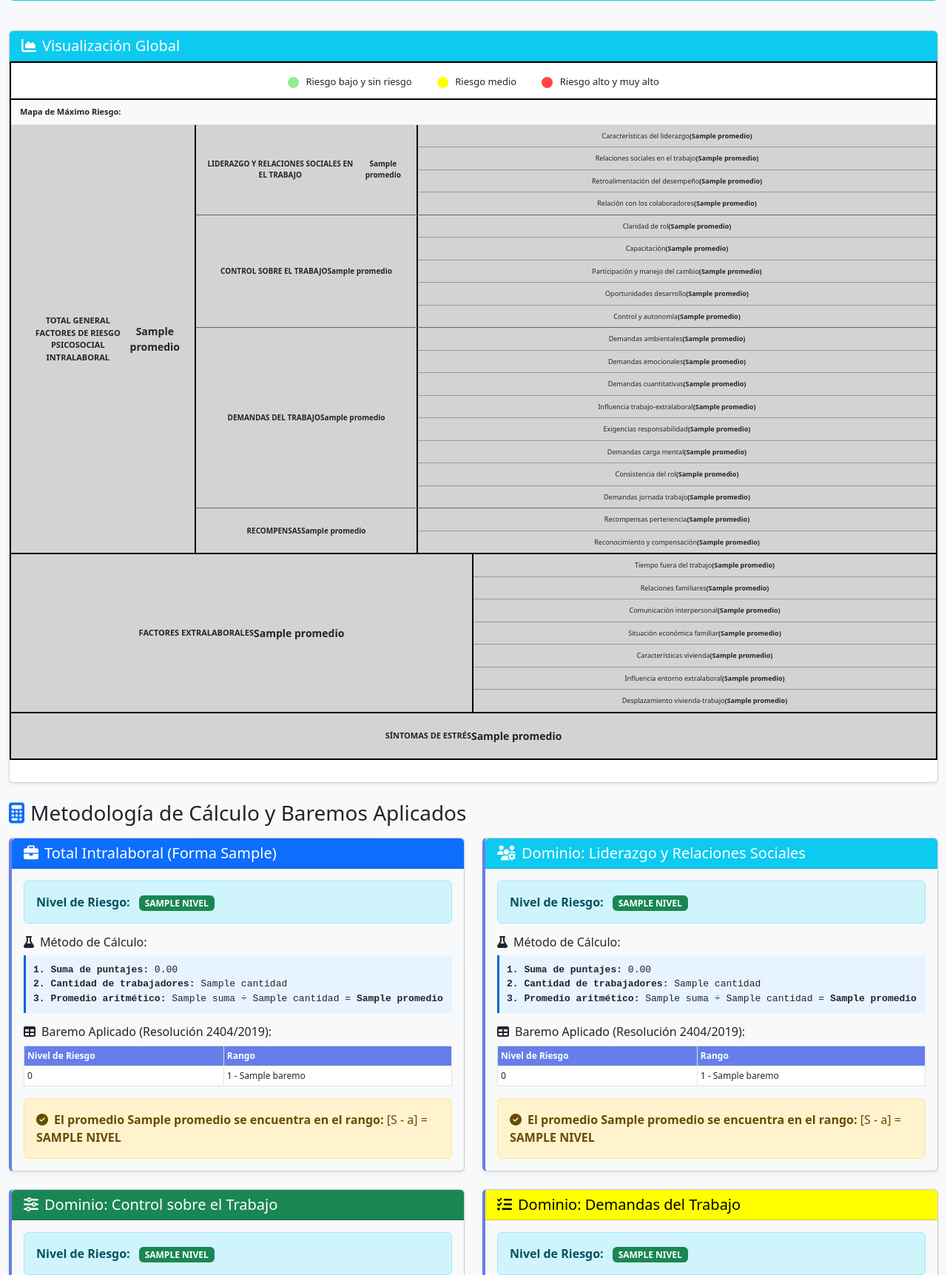
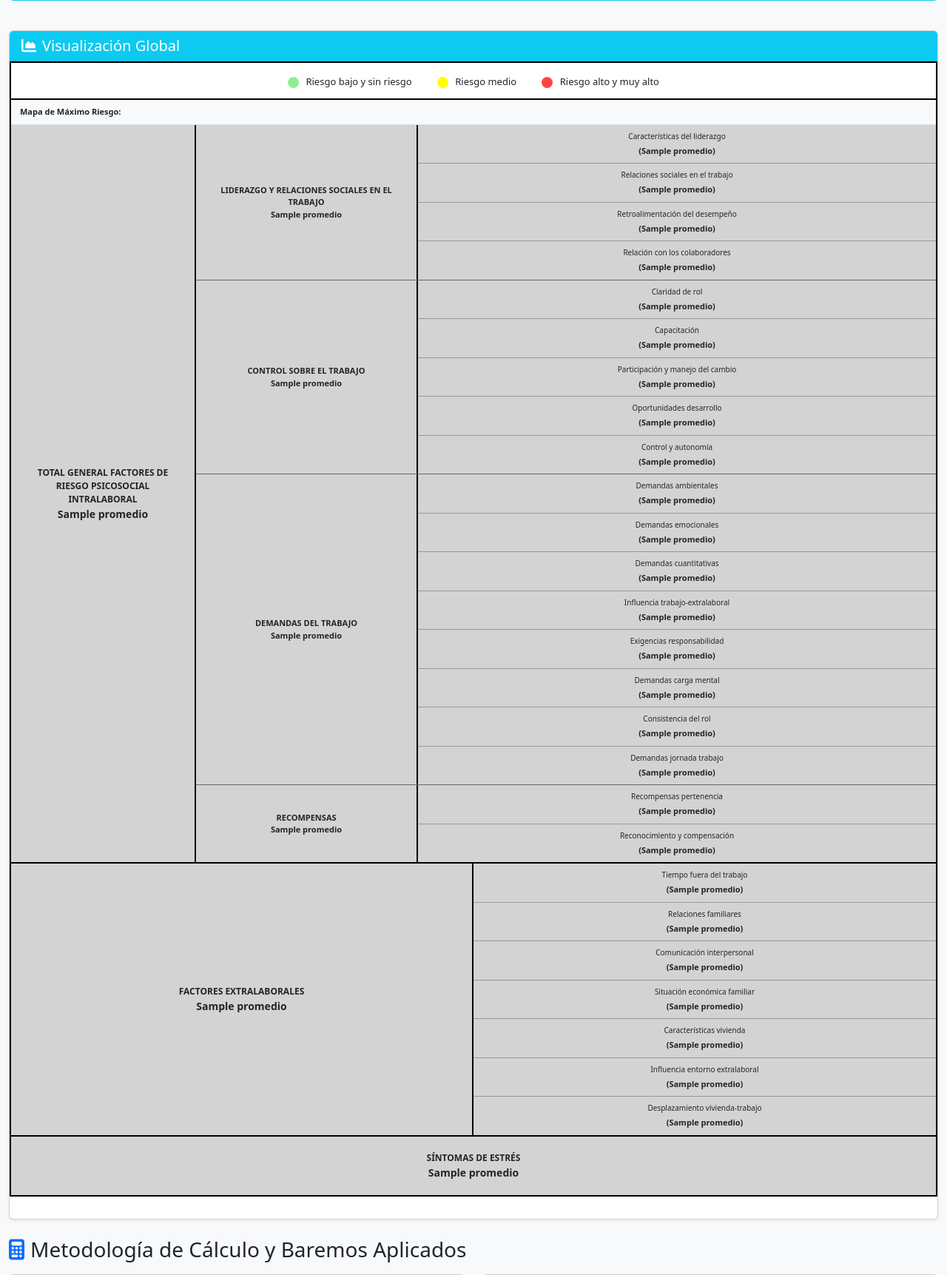
Before and after one commit to edielestudiante2023/psirysk, a CodeIgniter 4 app: the page made by app/Views/reports/heatmap_detail.php in a window 1280 px wide. Shown: the part 472-2195 px from the top of the page at 74% size. Run offline with PHP 8.4 and a stand-in for CodeIgniter, Linux system fonts and the light colour scheme; the template is opened without the code that fills it: most values are stand-ins (such as "Sample title", 1, 10 or a date in 2020); data that the repository does not hold is empty; some libraries are stand-ins or nearby versions.

Commit message:
fix: Mejorar estilos del mapa de calor - separar texto y números, texto blanco en fondo rojo
- Separar texto de dimensiones y puntajes en líneas diferentes usando flexbox column
- Aumentar tamaño de fuente (dimensiones 10px, scores 11px, dominios/totales 12px)
- Texto blanco en celdas con fondo rojo (bg-danger) para mejor legibilidad

🤖 Generated with [Claude Code](https://claude.com/claude-code)

Co-Authored-By: Claude Opus 4.5 <noreply@anthropic.com>

```diff
--- a/app/Views/reports/heatmap_detail.php
+++ b/app/Views/reports/heatmap_detail.php
@@ -41,10 +41,11 @@
             flex: 0 0 20%;
             padding: 20px;
             display: flex;
+            flex-direction: column;
             align-items: center;
             justify-content: center;
             font-weight: bold;
-            font-size: 11px;
+            font-size: 12px;
             text-align: center;
             border-right: 2px solid #000;
         }
@@ -64,9 +65,10 @@
             flex: 0 0 30%;
             padding: 10px;
             font-weight: bold;
-            font-size: 10px;
+            font-size: 11px;
             text-align: center;
             display: flex;
+            flex-direction: column;
             align-items: center;
             justify-content: center;
             border-right: 2px solid #000;
@@ -80,10 +82,24 @@
             flex: 1;
             padding: 8px 12px;
             border-bottom: 1px solid #999;
-            font-size: 9px;
+            font-size: 10px;
             display: flex;
+            flex-direction: column;
             align-items: center;
             justify-content: center;
+            text-align: center;
+        }
+        .heatmap-dimension .dimension-score {
+            margin-top: 4px;
+            font-size: 11px;
+        }
+        /* Texto blanco en fondo rojo - aplicar a todos los elementos hijos */
+        .bg-danger,
+        .bg-danger span,
+        .bg-danger strong,
+        .bg-danger .dimension-score,
+        .bg-danger .dimension-score strong {
+            color: white !important;
         }
         .heatmap-dimension:last-child {
             border-bottom: none;
@@ -101,10 +117,11 @@
             flex: 0 0 50%;
             padding: 20px;
             display: flex;
+            flex-direction: column;
             align-items: center;
             justify-content: center;
             font-weight: bold;
-            font-size: 11px;
+            font-size: 12px;
             text-align: center;
             border-right: 2px solid #000;
         }
@@ -392,11 +409,11 @@
                                             <br><strong><?= formatWorstScore($heatmapCalculations['dom_liderazgo']) ?></strong>
                                         </div>
                                         <div class="dimensions-cell">
-                                            <div class="heatmap-dimension <?= getColorClass($heatmapCalculations['dim_caracteristicas_liderazgo']['nivel']) ?>">Características del liderazgo <strong>(<?= formatWorstScore($heatmapCalculations['dim_caracteristicas_liderazgo']) ?>)</strong></div>
-                                            <div class="heatmap-dimension <?= getColorClass($heatmapCalculations['dim_relaciones_sociales']['nivel']) ?>">Relaciones sociales en el trabajo <strong>(<?= formatWorstScore($heatmapCalculations['dim_relaciones_sociales']) ?>)</strong></div>
-                                            <div class="heatmap-dimension <?= getColorClass($heatmapCalculations['dim_retroalimentacion']['nivel']) ?>">Retroalimentación del desempeño <strong>(<?= formatWorstScore($heatmapCalculations['dim_retroalimentacion']) ?>)</strong></div>
+                                            <div class="heatmap-dimension <?= getColorClass($heatmapCalculations['dim_caracteristicas_liderazgo']['nivel']) ?>"><span>Características del liderazgo</span><span class="dimension-score"><strong>(<?= formatWorstScore($heatmapCalculations['dim_caracteristicas_liderazgo']) ?>)</strong></span></div>
+                                            <div class="heatmap-dimension <?= getColorClass($heatmapCalculations['dim_relaciones_sociales']['nivel']) ?>"><span>Relaciones sociales en el trabajo</span><span class="dimension-score"><strong>(<?= formatWorstScore($heatmapCalculations['dim_relaciones_sociales']) ?>)</strong></span></div>
+                                            <div class="heatmap-dimension <?= getColorClass($heatmapCalculations['dim_retroalimentacion']['nivel']) ?>"><span>Retroalimentación del desempeño</span><span class="dimension-score"><strong>(<?= formatWorstScore($heatmapCalculations['dim_retroalimentacion']) ?>)</strong></span></div>
                                             <?php if (isset($heatmapCalculations['dim_relacion_colaboradores'])): ?>
-                                            <div class="heatmap-dimension <?= getColorClass($heatmapCalculations['dim_relacion_colaboradores']['nivel']) ?>">Relación con los colaboradores <strong>(<?= formatWorstScore($heatmapCalculations['dim_relacion_colaboradores']) ?>)</strong></div>
+                                            <div class="heatmap-dimension <?= getColorClass($heatmapCalculations['dim_relacion_colaboradores']['nivel']) ?>"><span>Relación con los colaboradores</span><span class="dimension-score"><strong>(<?= formatWorstScore($heatmapCalculations['dim_relacion_colaboradores']) ?>)</strong></span></div>
                                             <?php endif; ?>
                                         </div>
                                     </div>
@@ -406,11 +423,11 @@
                                             <br><strong><?= formatWorstScore($heatmapCalculations['dom_control']) ?></strong>
                                         </div>
                                         <div class="dimensions-cell">
-                                            <div class="heatmap-dimension <?= getColorClass($heatmapCalculations['dim_claridad_rol']['nivel']) ?>">Claridad de rol <strong>(<?= formatWorstScore($heatmapCalculations['dim_claridad_rol']) ?>)</strong></div>
-                                            <div class="heatmap-dimension <?= getColorClass($heatmapCalculations['dim_capacitacion']['nivel']) ?>">Capacitación <strong>(<?= formatWorstScore($heatmapCalculations['dim_capacitacion']) ?>)</strong></div>
-                                            <div class="heatmap-dimension <?= getColorClass($heatmapCalculations['dim_participacion_manejo_cambio']['nivel']) ?>">Participación y manejo del cambio <strong>(<?= formatWorstScore($heatmapCalculations['dim_participacion_manejo_cambio']) ?>)</strong></div>
-                                            <div class="heatmap-dimension <?= getColorClass($heatmapCalculations['dim_oportunidades_desarrollo']['nivel']) ?>">Oportunidades desarrollo <strong>(<?= formatWorstScore($heatmapCalculations['dim_oportunidades_desarrollo']) ?>)</strong></div>
-                                            <div class="heatmap-dimension <?= getColorClass($heatmapCalculations['dim_control_autonomia']['nivel']) ?>">Control y autonomía <strong>(<?= formatWorstScore($heatmapCalculations['dim_control_autonomia']) ?>)</strong></div>
+                                            <div class="heatmap-dimension <?= getColorClass($heatmapCalculations['dim_claridad_rol']['nivel']) ?>"><span>Claridad de rol</span><span class="dimension-score"><strong>(<?= formatWorstScore($heatmapCalculations['dim_claridad_rol']) ?>)</strong></span></div>
+                                            <div class="heatmap-dimension <?= getColorClass($heatmapCalculations['dim_capacitacion']['nivel']) ?>"><span>Capacitación</span><span class="dimension-score"><strong>(<?= formatWorstScore($heatmapCalculations['dim_capacitacion']) ?>)</strong></span></div>
+                                            <div class="heatmap-dimension <?= getColorClass($heatmapCalculations['dim_participacion_manejo_cambio']['nivel']) ?>"><span>Participación y manejo del cambio</span><span class="dimension-score"><strong>(<?= formatWorstScore($heatmapCalculations['dim_participacion_manejo_cambio']) ?>)</strong></span></div>
+                                            <div class="heatmap-dimension <?= getColorClass($heatmapCalculations['dim_oportunidades_desarrollo']['nivel']) ?>"><span>Oportunidades desarrollo</span><span class="dimension-score"><strong>(<?= formatWorstScore($heatmapCalculations['dim_oportunidades_desarrollo']) ?>)</strong></span></div>
+                                            <div class="heatmap-dimension <?= getColorClass($heatmapCalculations['dim_control_autonomia']['nivel']) ?>"><span>Control y autonomía</span><span class="dimension-score"><strong>(<?= formatWorstScore($heatmapCalculations['dim_control_autonomia']) ?>)</strong></span></div>
                                         </div>
                                     </div>
                                     <div class="domain-row">
@@ -419,18 +436,18 @@
                                             <br><strong><?= formatWorstScore($heatmapCalculations['dom_demandas']) ?></strong>
                                         </div>
                                         <div class="dimensions-cell">
-                                            <div class="heatmap-dimension <?= getColorClass($heatmapCalculations['dim_demandas_ambientales']['nivel']) ?>">Demandas ambientales <strong>(<?= formatWorstScore($heatmapCalculations['dim_demandas_ambientales']) ?>)</strong></div>
-                                            <div class="heatmap-dimension <?= getColorClass($heatmapCalculations['dim_demandas_emocionales']['nivel']) ?>">Demandas emocionales <strong>(<?= formatWorstScore($heatmapCalculations['dim_demandas_emocionales']) ?>)</strong></div>
-                                            <div class="heatmap-dimension <?= getColorClass($heatmapCalculations['dim_demandas_cuantitativas']['nivel']) ?>">Demandas cuantitativas <strong>(<?= formatWorstScore($heatmapCalculations['dim_demandas_cuantitativas']) ?>)</strong></div>
-                                            <div class="heatmap-dimension <?= getColorClass($heatmapCalculations['dim_influencia_trabajo_entorno_extralaboral']['nivel']) ?>">Influencia trabajo-extralaboral <strong>(<?= formatWorstScore($heatmapCalculations['dim_influencia_trabajo_entorno_extralaboral']) ?>)</strong></div>
+                                            <div class="heatmap-dimension <?= getColorClass($heatmapCalculations['dim_demandas_ambientales']['nivel']) ?>"><span>Demandas ambientales</span><span class="dimension-score"><strong>(<?= formatWorstScore($heatmapCalculations['dim_demandas_ambientales']) ?>)</strong></span></div>
+                                            <div class="heatmap-dimension <?= getColorClass($heatmapCalculations['dim_demandas_emocionales']['nivel']) ?>"><span>Demandas emocionales</span><span class="dimension-score"><strong>(<?= formatWorstScore($heatmapCalculations['dim_demandas_emocionales']) ?>)</strong></span></div>
+                                            <div class="heatmap-dimension <?= getColorClass($heatmapCalculations['dim_demandas_cuantitativas']['nivel']) ?>"><span>Demandas cuantitativas</span><span class="dimension-score"><strong>(<?= formatWorstScore($heatmapCalculations['dim_demandas_cuantitativas']) ?>)</strong></span></div>
+                                            <div class="heatmap-dimension <?= getColorClass($heatmapCalculations['dim_influencia_trabajo_entorno_extralaboral']['nivel']) ?>"><span>Influencia trabajo-extralaboral</span><span class="dimension-score"><strong>(<?= formatWorstScore($heatmapCalculations['dim_influencia_trabajo_entorno_extralaboral']) ?>)</strong></span></div>
                                             <?php if (isset($heatmapCalculations['dim_demandas_responsabilidad'])): ?>
-                                            <div class="heatmap-dimension <?= getColorClass($heatmapCalculations['dim_demandas_responsabilidad']['nivel']) ?>">Exigencias responsabilidad <strong>(<?= formatWorstScore($heatmapCalculations['dim_demandas_responsabilidad']) ?>)</strong></div>
+                                            <div class="heatmap-dimension <?= getColorClass($heatmapCalculations['dim_demandas_responsabilidad']['nivel']) ?>"><span>Exigencias responsabilidad</span><span class="dimension-score"><strong>(<?= formatWorstScore($heatmapCalculations['dim_demandas_responsabilidad']) ?>)</strong></span></div>
                                             <?php endif; ?>
-                                            <div class="heatmap-dimension <?= getColorClass($heatmapCalculations['dim_carga_mental']['nivel']) ?>">Demandas carga mental <strong>(<?= formatWorstScore($heatmapCalculations['dim_carga_mental']) ?>)</strong></div>
+                                            <div class="heatmap-dimension <?= getColorClass($heatmapCalculations['dim_carga_mental']['nivel']) ?>"><span>Demandas carga mental</span><span class="dimension-score"><strong>(<?= formatWorstScore($heatmapCalculations['dim_carga_mental']) ?>)</strong></span></div>
                                             <?php if (isset($heatmapCalculations['dim_consistencia_rol'])): ?>
-                                            <div class="heatmap-dimension <?= getColorClass($heatmapCalculations['dim_consistencia_rol']['nivel']) ?>">Consistencia del rol <strong>(<?= formatWorstScore($heatmapCalculations['dim_consistencia_rol']) ?>)</strong></div>
+                                            <div class="heatmap-dimension <?= getColorClass($heatmapCalculations['dim_consistencia_rol']['nivel']) ?>"><span>Consistencia del rol</span><span class="dimension-score"><strong>(<?= formatWorstScore($heatmapCalculations['dim_consistencia_rol']) ?>)</strong></span></div>
                                             <?php endif; ?>
-                                            <div class="heatmap-dimension <?= getColorClass($heatmapCalculations['dim_demandas_jornada_trabajo']['nivel']) ?>">Demandas jornada trabajo <strong>(<?= formatWorstScore($heatmapCalculations['dim_demandas_jornada_trabajo']) ?>)</strong></div>
+                                            <div class="heatmap-dimension <?= getColorClass($heatmapCalculations['dim_demandas_jornada_trabajo']['nivel']) ?>"><span>Demandas jornada trabajo</span><span class="dimension-score"><strong>(<?= formatWorstScore($heatmapCalculations['dim_demandas_jornada_trabajo']) ?>)</strong></span></div>
                                         </div>
                                     </div>
                                     <div class="domain-row">
@@ -439,8 +456,8 @@
                                             <br><strong><?= formatWorstScore($heatmapCalculations['dom_recompensas']) ?></strong>
                                         </div>
                                         <div class="dimensions-cell">
-                                            <div class="heatmap-dimension <?= getColorClass($heatmapCalculations['dim_recompensas_pertenencia']['nivel']) ?>">Recompensas pertenencia <strong>(<?= formatWorstScore($heatmapCalculations['dim_recompensas_pertenencia']) ?>)</strong></div>
-                                            <div class="heatmap-dimension <?= getColorClass($heatmapCalculations['dim_reconocimiento_compensacion']['nivel']) ?>">Reconocimiento y compensación <strong>(<?= formatWorstScore($heatmapCalculations['dim_reconocimiento_compensacion']) ?>)</strong></div>
+                                            <div class="heatmap-dimension <?= getColorClass($heatmapCalculations['dim_recompensas_pertenencia']['nivel']) ?>"><span>Recompensas pertenencia</span><span class="dimension-score"><strong>(<?= formatWorstScore($heatmapCalculations['dim_recompensas_pertenencia']) ?>)</strong></span></div>
+                                            <div class="heatmap-dimension <?= getColorClass($heatmapCalculations['dim_reconocimiento_compensacion']['nivel']) ?>"><span>Reconocimiento y compensación</span><span class="dimension-score"><strong>(<?= formatWorstScore($heatmapCalculations['dim_reconocimiento_compensacion']) ?>)</strong></span></div>
                                         </div>
                                     </div>
                                 </div>
@@ -453,13 +470,13 @@
                                     <br><strong style="font-size: 14px;"><?= formatWorstScore($heatmapCalculations['extralaboral_total']) ?></strong>
                                 </div>
                                 <div class="heatmap-dimensions-only">
-                                    <div class="heatmap-dimension <?= getColorClass($heatmapCalculations['dim_tiempo_fuera']['nivel']) ?>">Tiempo fuera del trabajo <strong>(<?= formatWorstScore($heatmapCalculations['dim_tiempo_fuera']) ?>)</strong></div>
-                                    <div class="heatmap-dimension <?= getColorClass($heatmapCalculations['dim_relaciones_familiares_extra']['nivel']) ?>">Relaciones familiares <strong>(<?= formatWorstScore($heatmapCalculations['dim_relaciones_familiares_extra']) ?>)</strong></div>
-                                    <div class="heatmap-dimension <?= getColorClass($heatmapCalculations['dim_comunicacion']['nivel']) ?>">Comunicación interpersonal <strong>(<?= formatWorstScore($heatmapCalculations['dim_comunicacion']) ?>)</strong></div>
-                                    <div class="heatmap-dimension <?= getColorClass($heatmapCalculations['dim_situacion_economica']['nivel']) ?>">Situación económica familiar <strong>(<?= formatWorstScore($heatmapCalculations['dim_situacion_economica']) ?>)</strong></div>
-                                    <div class="heatmap-dimension <?= getColorClass($heatmapCalculations['dim_caracteristicas_vivienda']['nivel']) ?>">Características vivienda <strong>(<?= formatWorstScore($heatmapCalculations['dim_caracteristicas_vivienda']) ?>)</strong></div>
-                                    <div class="heatmap-dimension <?= getColorClass($heatmapCalculations['dim_influencia_entorno_extra']['nivel']) ?>">Influencia entorno extralaboral <strong>(<?= formatWorstScore($heatmapCalculations['dim_influencia_entorno_extra']) ?>)</strong></div>
-                                    <div class="heatmap-dimension <?= getColorClass($heatmapCalculations['dim_desplazamiento']['nivel']) ?>">Desplazamiento vivienda-trabajo <strong>(<?= formatWorstScore($heatmapCalculations['dim_desplazamiento']) ?>)</strong></div>
+                                    <div class="heatmap-dimension <?= getColorClass($heatmapCalculations['dim_tiempo_fuera']['nivel']) ?>"><span>Tiempo fuera del trabajo</span><span class="dimension-score"><strong>(<?= formatWorstScore($heatmapCalculations['dim_tiempo_fuera']) ?>)</strong></span></div>
+                                    <div class="heatmap-dimension <?= getColorClass($heatmapCalculations['dim_relaciones_familiares_extra']['nivel']) ?>"><span>Relaciones familiares</span><span class="dimension-score"><strong>(<?= formatWorstScore($heatmapCalculations['dim_relaciones_familiares_extra']) ?>)</strong></span></div>
+                                    <div class="heatmap-dimension <?= getColorClass($heatmapCalculations['dim_comunicacion']['nivel']) ?>"><span>Comunicación interpersonal</span><span class="dimension-score"><strong>(<?= formatWorstScore($heatmapCalculations['dim_comunicacion']) ?>)</strong></span></div>
+                                    <div class="heatmap-dimension <?= getColorClass($heatmapCalculations['dim_situacion_economica']['nivel']) ?>"><span>Situación económica familiar</span><span class="dimension-score"><strong>(<?= formatWorstScore($heatmapCalculations['dim_situacion_economica']) ?>)</strong></span></div>
+                                    <div class="heatmap-dimension <?= getColorClass($heatmapCalculations['dim_caracteristicas_vivienda']['nivel']) ?>"><span>Características vivienda</span><span class="dimension-score"><strong>(<?= formatWorstScore($heatmapCalculations['dim_caracteristicas_vivienda']) ?>)</strong></span></div>
+                                    <div class="heatmap-dimension <?= getColorClass($heatmapCalculations['dim_influencia_entorno_extra']['nivel']) ?>"><span>Influencia entorno extralaboral</span><span class="dimension-score"><strong>(<?= formatWorstScore($heatmapCalculations['dim_influencia_entorno_extra']) ?>)</strong></span></div>
+                                    <div class="heatmap-dimension <?= getColorClass($heatmapCalculations['dim_desplazamiento']['nivel']) ?>"><span>Desplazamiento vivienda-trabajo</span><span class="dimension-score"><strong>(<?= formatWorstScore($heatmapCalculations['dim_desplazamiento']) ?>)</strong></span></div>
                                 </div>
                             </div>
 
```
